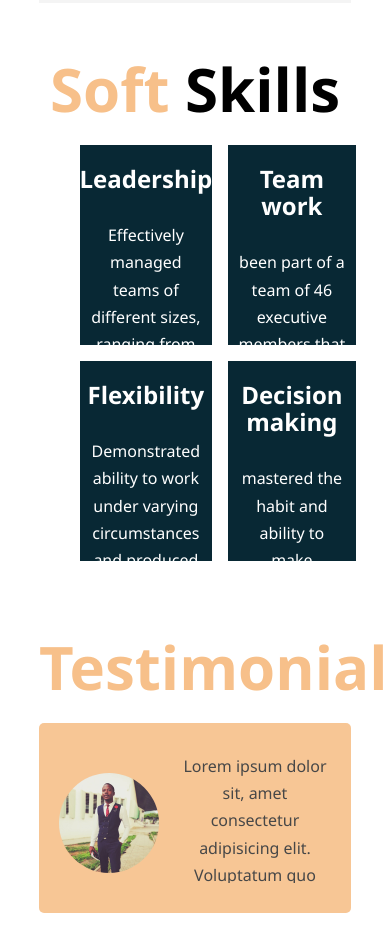
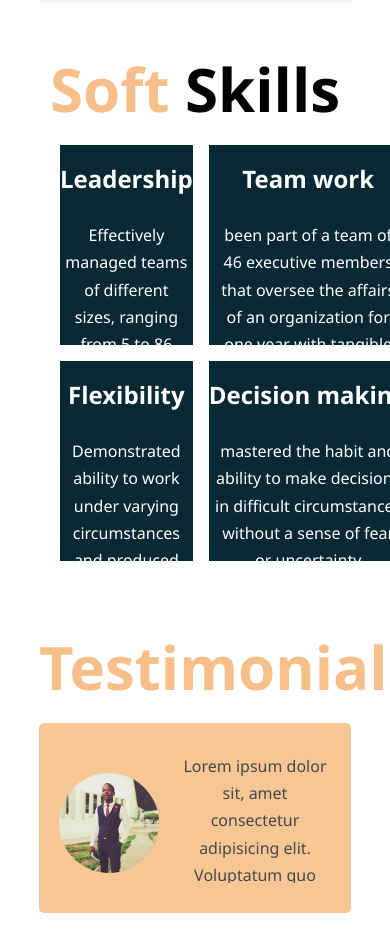
Before and after one commit to sonofzion/portfolio_oyetunji, a plain HTML site: page index.html in a window 390 px wide. Shown: the part 2727-3669 px from the top of the page. Drawn offline with Linux system fonts and the light colour scheme.

Commit message:
mobile addition

```diff
--- a/css/mobile.css
+++ b/css/mobile.css
@@ -123,20 +123,21 @@ color: white;
     grid-template-columns: repeat(2,auto);
     grid-template-rows: repeat(2,auto);
     grid-gap: 1rem;
-    width: 90vw;
+    width: 100vw;
     margin: 0 auto;
     padding: 0 60px;
+     text-align: center;
+    color: white;
+    white-space: nowrap;
 }
-.soft-container {
-    text-align: center;
-    color: white;
 
-}
 .soft-container h2 {
      padding-top: 20px;
 }
 .soft-container p{
-    padding: 0 10px ;
+    padding: 0 5px ;
+    white-space: normal;
+    overflow: auto;
 }
 .middle {
     display: none;
```
